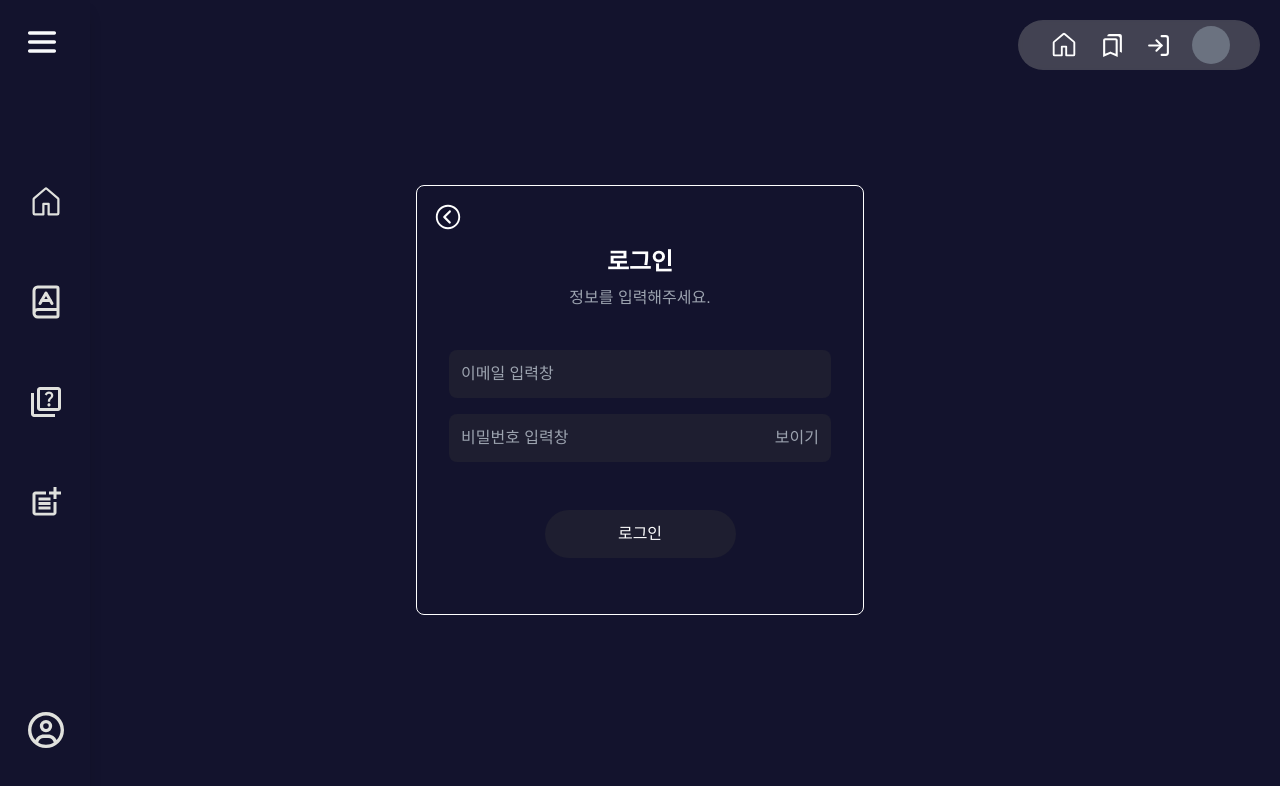
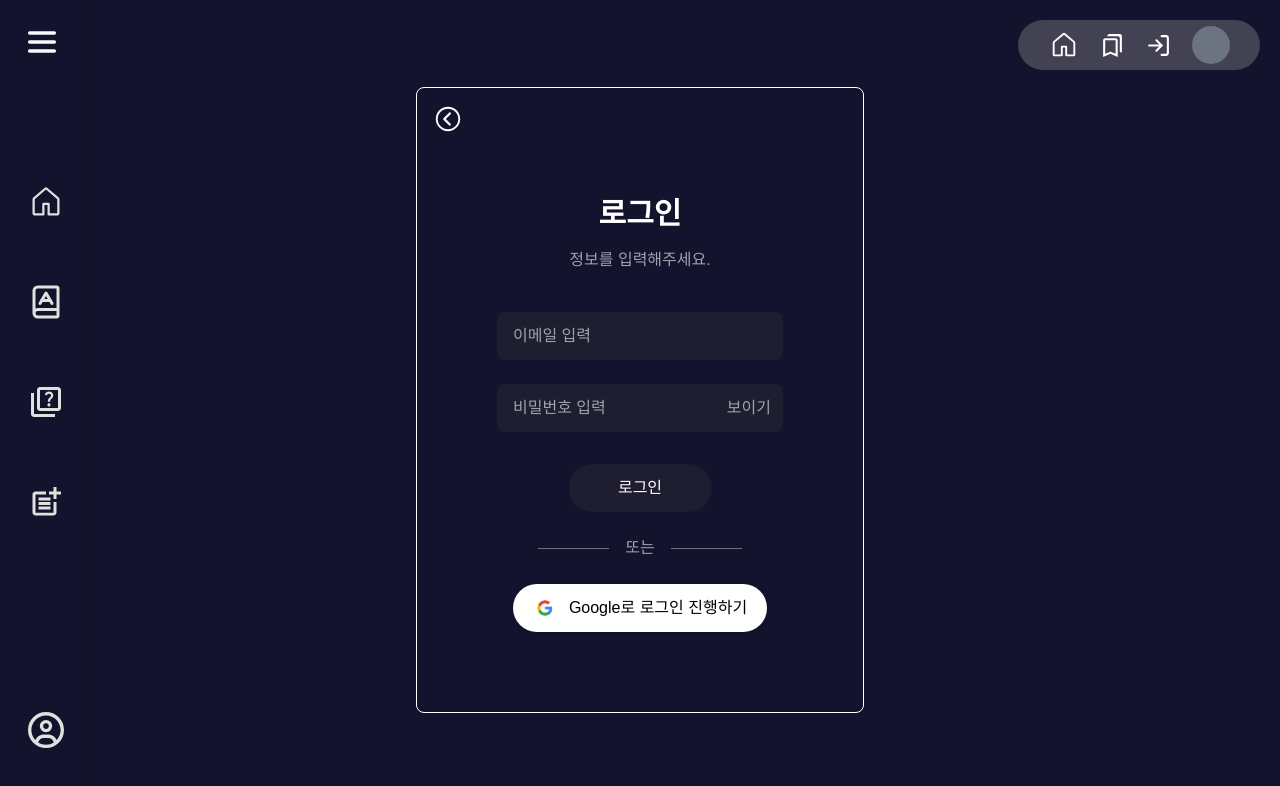
Before and after one commit to reizvoll/Duo_Dingco, a Next.js app: page /auth/login in a window 1280 px wide. Shown: the top 786 px of the page. Built offline with nearby package versions, Linux system fonts and the light colour scheme; no server answers.

Commit message:
feat:소셜 로그인 기능 구현

```diff
--- a/src/app/auth/login/page.tsx
+++ b/src/app/auth/login/page.tsx
@@ -1,9 +1,9 @@
 'use client'
-
 import { useState } from 'react'
 import { useRouter } from 'next/navigation'
 import Swal from 'sweetalert2'
 import { IoIosArrowDropleft } from 'react-icons/io'
+import Image from 'next/image'
 import { createClient } from '@supabase/supabase-js'
 
 const supabase = createClient(
@@ -56,9 +56,31 @@ export default function Login() {
     }
   }
 
+  const handleGoogleLogin = async () => {
+    try {
+      const { error } = await supabase.auth.signInWithOAuth({
+        provider: 'google',
+      })
+
+      if (error) {
+        Swal.fire({
+          icon: 'error',
+          title: 'Google 로그인 실패',
+          text: '소셜 로그인 중 오류가 발생했습니다. 다시 시도해주세요.',
+        })
+      }
+    } catch (error) {
+      Swal.fire({
+        icon: 'error',
+        title: '오류',
+        text: '알 수 없는 오류가 발생했습니다. 다시 시도해주세요.',
+      })
+    }
+  }
+
   return (
     <div className="min-h-screen bg-[#13132D] flex items-center justify-center">
-      <div className="relative w-full max-w-md bg-[#13132D] border border-white rounded-lg p-8">
+      <div className="relative w-full max-w-sm md:max-w-md bg-[#13132D] border border-white rounded-lg p-20">
         <button
           onClick={() => router.push('/')}
           className="absolute top-4 left-4 text-white text-xl"
@@ -66,25 +88,26 @@ export default function Login() {
           <IoIosArrowDropleft size={30} />
         </button>
 
-        <h2 className="text-2xl font-bold text-center mt-7 text-white mb-2">
+        <h2 className="text-3xl font-bold text-center mt-7 text-white mb-4">
           로그인
         </h2>
         <p className="text-center text-gray-400 mb-10">정보를 입력해주세요.</p>
-        <div className="space-y-4">
+
+        <div className="space-y-6">
           <input
             type="email"
-            placeholder="이메일 입력창"
+            placeholder="이메일 입력"
             value={email}
             onChange={(e) => setEmail(e.target.value)}
-            className="w-full p-3 border-none rounded-lg bg-[#1E1E30] text-white placeholder-gray-400 focus:outline-none focus:ring-2 focus:ring-blue-500"
+            className="w-full py-3 px-4 border-none rounded-lg bg-[#1E1E30] text-white placeholder-gray-400 focus:outline-none focus:ring-2 focus:ring-blue-500"
           />
           <div className="relative">
             <input
               type={isPasswordVisible ? 'text' : 'password'}
-              placeholder="비밀번호 입력창"
+              placeholder="비밀번호 입력"
               value={password}
               onChange={(e) => setPassword(e.target.value)}
-              className="w-full p-3 border-none rounded-lg bg-[#1E1E30] text-white placeholder-gray-400 focus:outline-none focus:ring-2 focus:ring-blue-500"
+              className="w-full py-3 px-4 border-none rounded-lg bg-[#1E1E30] text-white placeholder-gray-400 focus:outline-none focus:ring-2 focus:ring-blue-500"
             />
             <button
               type="button"
@@ -95,12 +118,35 @@ export default function Login() {
             </button>
           </div>
         </div>
+
+        <div className="mt-8 flex justify-center">
+          <button
+            onClick={handleLogin}
+            className="w-2/4 bg-[#1E1E30] py-3 text-white rounded-full hover:bg-[#282847] text-center"
+          >
+            로그인
+          </button>
+        </div>
+
+        <div className="flex items-center justify-center mt-6">
+          <hr className="border-gray-500 w-1/4" />
+          <span className="text-gray-400 mx-4">또는</span>
+          <hr className="border-gray-500 w-1/4" />
+        </div>
+
         <div className="mt-6 flex justify-center">
           <button
-            onClick={handleLogin}
-            className="w-2/4 bg-[#1E1E30] m-6 text-white p-3 rounded-full hover:bg-[#282847] text-center"
+            onClick={handleGoogleLogin}
+            className="flex items-center bg-white text-black px-5 py-3 rounded-full shadow hover:shadow-lg"
           >
-            로그인
+            <Image
+              src="/google-logo.png"
+              alt="Google Logo"
+              width={24}
+              height={24}
+              className="mr-3"
+            />
+            Google로 로그인 진행하기
           </button>
         </div>
       </div>
--- a/src/app/layout.tsx
+++ b/src/app/layout.tsx
@@ -18,7 +18,7 @@ export default function RootLayout({
   children: React.ReactNode
 }>) {
   const pathname = headers().get('x-pathname') || '/' // 현재 경로 가져오기
-  const isAuthPage = pathname.startsWith('/api/auth') // 인증 페이지 확인
+  const isAuthPage = pathname.startsWith('/auth') // 인증 페이지 확인
 
   return (
     <html lang="en">
--- a/src/components/auth/SignUpForm.tsx
+++ b/src/components/auth/SignUpForm.tsx
@@ -82,7 +82,7 @@ export default function SignUpForm() {
       Swal.fire({
         icon: 'error',
         title: '오류',
-        text: '알 수 없는 오류가 발생했습니다. 다시 시도해주세요.',
+        text: '오류가 발생했습니다.',
       })
     }
   }
@@ -131,7 +131,7 @@ export default function SignUpForm() {
       <div className="space-y-4">
         <input
           type="email"
-          placeholder="이메일 입력창"
+          placeholder="이메일 입력"
           value={email}
           onChange={(e) => setEmail(e.target.value)}
           className="w-full p-3 border-none rounded-lg bg-[#1E1E30] text-white placeholder-gray-400 focus:outline-none focus:ring-2 focus:ring-blue-500"
@@ -139,7 +139,7 @@ export default function SignUpForm() {
         <div className="relative">
           <input
             type={isPasswordVisible ? 'text' : 'password'}
-            placeholder="비밀번호 입력창"
+            placeholder="비밀번호 입력"
             value={password}
             onChange={(e) => handlePasswordChange(e.target.value)}
             className={`w-full p-3 border-none rounded-lg bg-[#1E1E30] text-white placeholder-gray-400 focus:outline-none ${
@@ -165,7 +165,7 @@ export default function SignUpForm() {
         <div className="relative">
           <input
             type={isConfirmPasswordVisible ? 'text' : 'password'}
-            placeholder="비밀번호 확인 입력창"
+            placeholder="비밀번호 확인 입력"
             value={confirmPassword}
             onChange={(e) => setConfirmPassword(e.target.value)}
             className="w-full p-3 border-none rounded-lg bg-[#1E1E30] text-white placeholder-gray-400 focus:outline-none focus:ring-2 focus:ring-blue-500"
@@ -181,7 +181,7 @@ export default function SignUpForm() {
 
         <input
           type="text"
-          placeholder="닉네임 입력창"
+          placeholder="닉네임 입력"
           value={nickname}
           onChange={(e) => setNickname(e.target.value)}
           className="w-full p-3 border-none rounded-lg bg-[#1E1E30] text-white placeholder-gray-400 focus:outline-none focus:ring-2 focus:ring-blue-500"
```
Also changed, not shown: public/google-logo.png (added).
